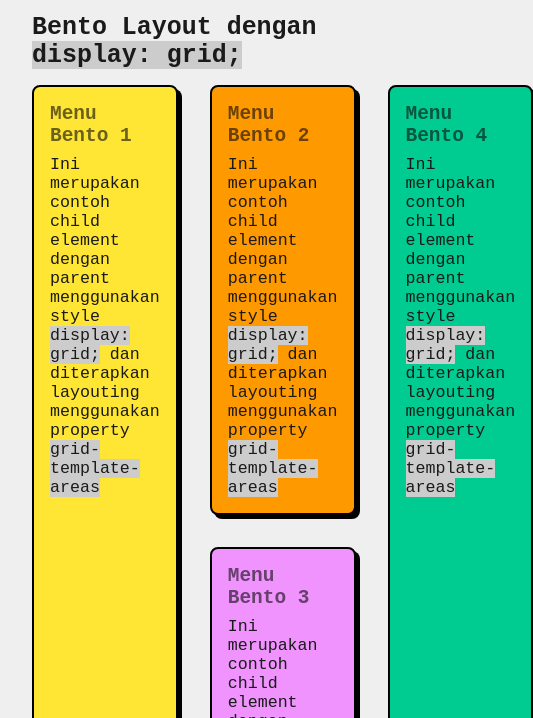
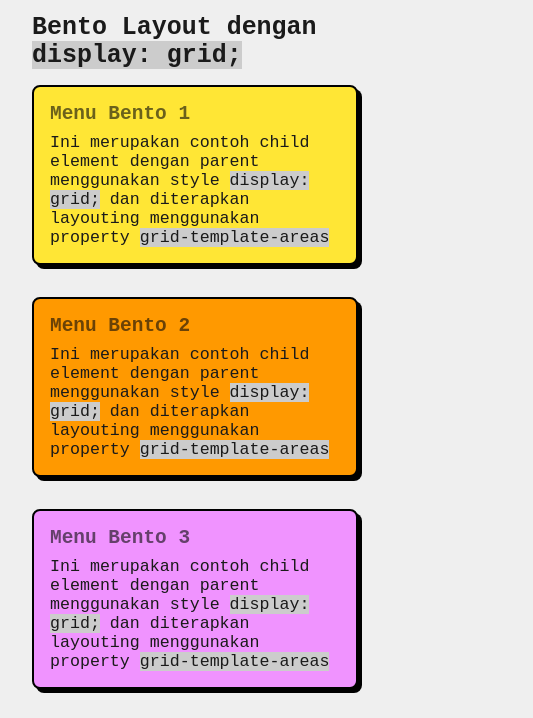
Before and after one commit to navetacandra/WebDasar-PNJ, a plain HTML site: page latihan-5/index.html in a window 390 px wide. Shown: the part 89-807 px from the top of the page, 533 px wide, since content can reach past the window. Drawn offline with Linux system fonts and the light colour scheme.

Commit message:
add: latihan 5 responsive

```diff
--- a/latihan-5/style.css
+++ b/latihan-5/style.css
@@ -83,3 +83,35 @@ h2 {
 .video p {
     padding: 0 0.25rem;
 }
+
+@media screen and (max-width: 768px) {
+    .bento-layout {
+        grid-template-areas:
+            "a a"
+            "b c"
+            "d e";
+        grid-template-rows: auto;
+        grid-template-columns: repeat(2, 1fr);
+    }
+
+    .horizontal-list {
+        justify-content: space-around;
+    }
+
+    .thumbnail {
+        height: 6rem;
+    }
+}
+
+@media screen and (max-width: 576px) {
+    .bento-layout {
+        grid-template-areas:
+            "a"
+            "b"
+            "c"
+            "d"
+            "e";
+        grid-template-rows: auto;
+        grid-template-columns: 1fr;
+    }
+}
```
